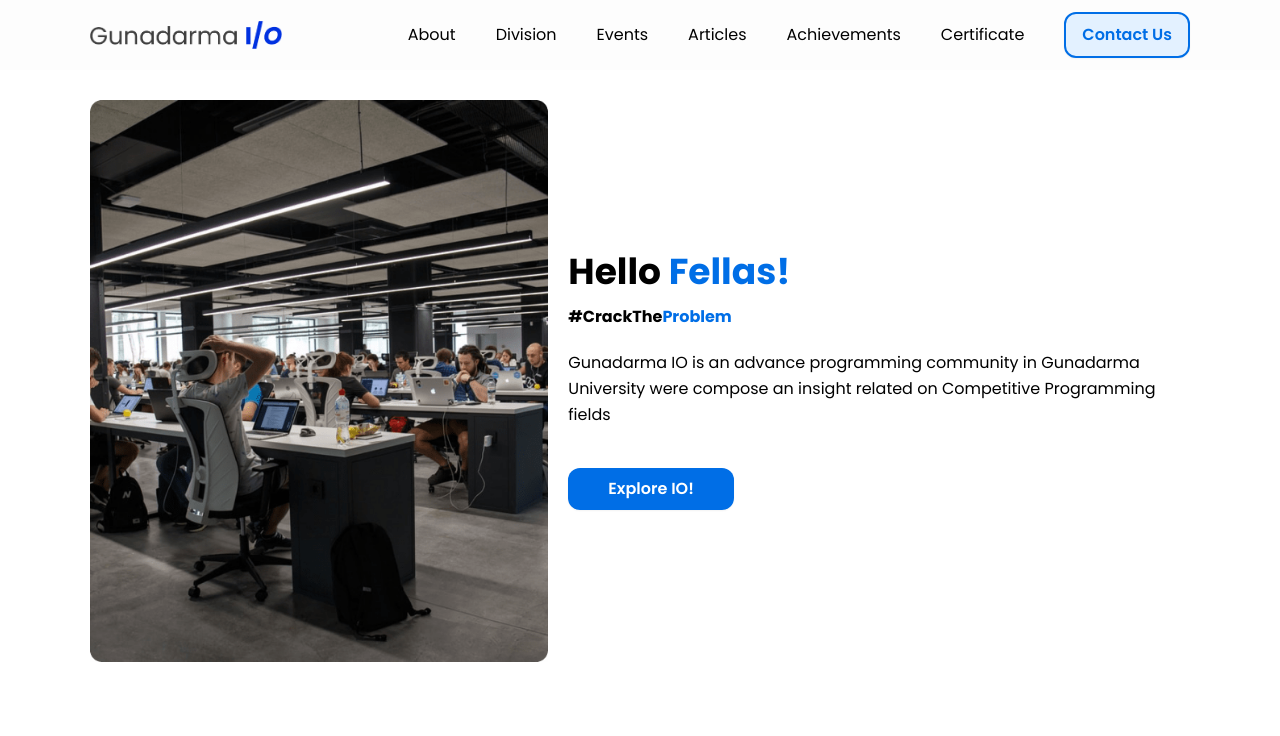
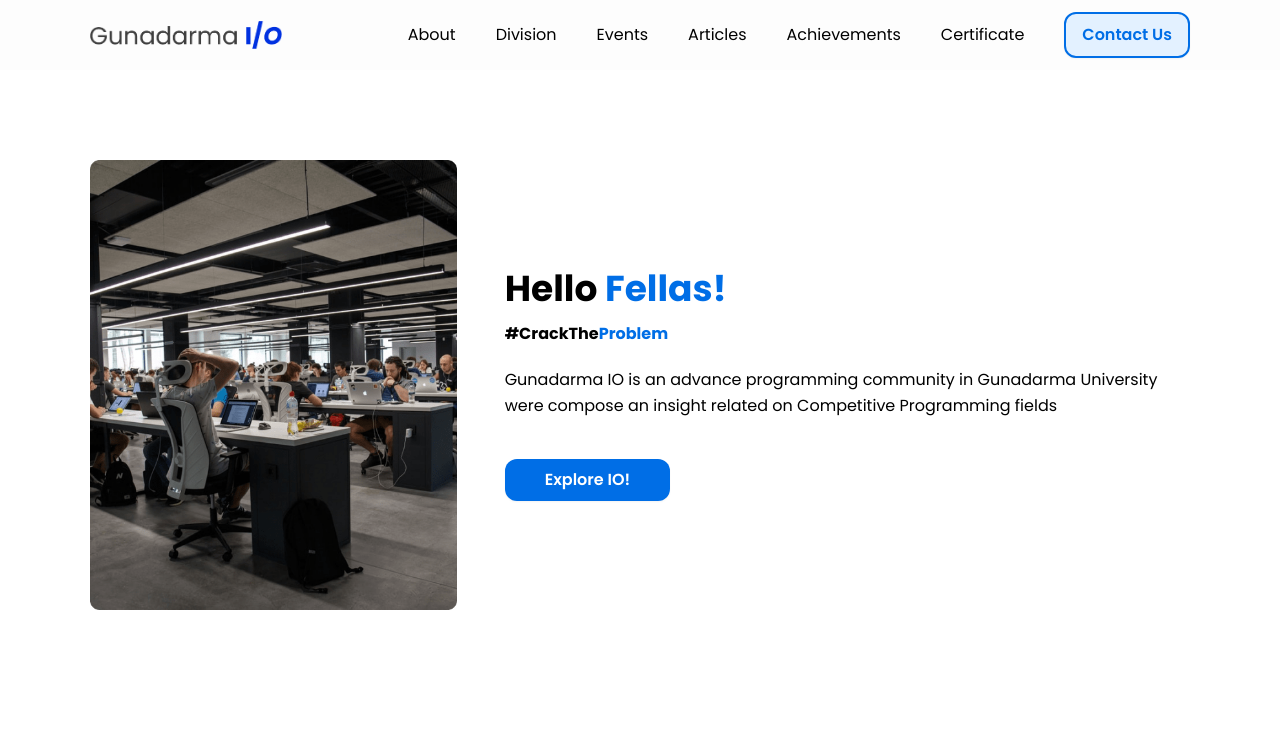
Before and after one commit to GunadarmaIO-Community/Frontend-Website-GunadarmaIO, a Next.js app: page / in a window 1280 px wide. Shown: the top 736 px of the page. Built offline with nearby package versions, Linux system fonts and the light colour scheme; no server answers.

Commit message:
fix HeroSection layout

```diff
--- a/src/components/modules/HeroSection/HeroSection.tsx
+++ b/src/components/modules/HeroSection/HeroSection.tsx
@@ -8,10 +8,10 @@ type Props = {
 export const HeroSection = ({ className }: Props) => {
   return (
     <section id='about' className={`flex flex-col sm:flex-row ${className}`}>
-      <div className='sm:w-5/12'>
+      <div className='sm:w-1/3'>
         <NextImage width='568px' height='697px' src='/assets/images/banner.png' layout='responsive' />
       </div>
-      <div className='mt-8 flex sm:mt-0 sm:w-7/12 sm:pl-5'>
+      <div className='mt-8 flex sm:mt-0 sm:w-2/3 sm:pl-12'>
         <div className='self-center text-center sm:text-left'>
           <h1 className='font-bold'>
             Hello <span className='text-primary-500'>Fellas!</span>
--- a/src/pages/index.tsx
+++ b/src/pages/index.tsx
@@ -34,7 +34,7 @@ export default function IndexPage({ divisions, events, articles }: Props) {
       <Navbar className='' />
       <main>
         <div className='layout py-20'>
-          <HeroSection className='sm:mt-5' />
+          <HeroSection className='sm:mt-20' />
         </div>
         <StatsSection className='my-0 md:my-12' />
         <div className='layout min-h-screen py-20'>
```
